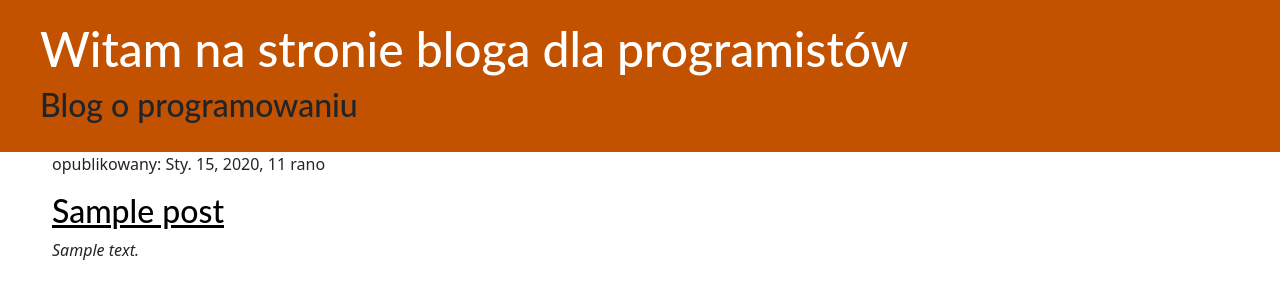
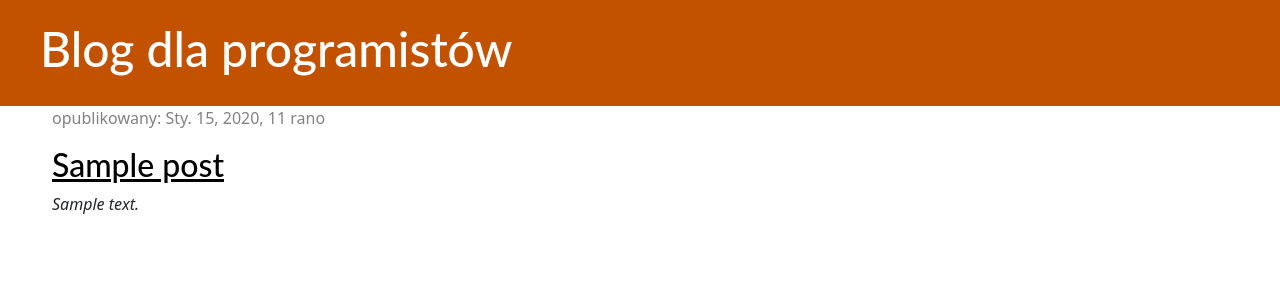
Before and after one commit to dev-com2020/djangoblog, a Django app: page / in a window 1280 px wide. Shown: the top 300 px of the page. Run offline with Django 3.2, Linux system fonts and the light colour scheme; tables that the repository leaves empty hold one stand-in row (values such as "Sample post").

Commit message:
dodano szablon base

```diff
--- a/blog/static/css/blog.css
+++ b/blog/static/css/blog.css
@@ -18,7 +18,7 @@ h1, h2, h3, h4 {
     font-family: 'Lato', cursive;
 }
 
-.date {
+.data {
     color: #828282;
 }
 
--- /dev/null
+++ b/blog/templates/blog/base.html
@@ -0,0 +1,23 @@
+{% load static %}
+<html lang="pl">
+        <head>
+            <meta charset="UTF-8">
+            <title>Blog dla programistów</title>
+            <link href="https://cdn.jsdelivr.net/npm/bootstrap@5.0.0-beta2/dist/css/bootstrap.min.css" rel="stylesheet" integrity="sha384-BmbxuPwQa2lc/FVzBcNJ7UAyJxM6wuqIj61tLrc4wSX0szH/Ev+nYRRuWlolflfl" crossorigin="anonymous">
+            <link rel="stylesheet" href="{% static 'css/blog.css' %}">
+        </head>
+<body>
+<div class="page-header">
+   <h1><a href="/">Blog dla programistów</a></h1>
+</div>
+<div class="content container">
+    <div class="row">
+        <div class="col-md-8">
+            {% block content %}
+            {% endblock %}
+        </div>
+    </div>
+</div>
+</body>
+
+</html>
--- a/blog/templates/blog/post_list.html
+++ b/blog/templates/blog/post_list.html
@@ -1,38 +1,12 @@
-{% load static %}
-<html lang="pl">
-        <head>
-            <meta charset="UTF-8">
-            <title>Blog dla programistów</title>
-            <link href="https://cdn.jsdelivr.net/npm/bootstrap@5.0.0-beta2/dist/css/bootstrap.min.css" rel="stylesheet" integrity="sha384-BmbxuPwQa2lc/FVzBcNJ7UAyJxM6wuqIj61tLrc4wSX0szH/Ev+nYRRuWlolflfl" crossorigin="anonymous">
-            <link rel="stylesheet" href="{% static 'css/blog.css' %}">
-        </head>
-<body>
-    <div class="page-header">
-        <h1><a href="">Witam na stronie bloga dla programistów</a></h1>
-        <h2>Blog o programowaniu</h2>
-    </div>
-
-    {% comment "Komentarz autora" %}
-    Tutaj lista postów
-    {% endcomment %}
-<div class="content container">
-    <div class="row">
-    {% for post in posts %}
-    <div class="col-md-8">
+    {% extends 'blog/base.html' %}
+    {% block content %}
+        {% for post in posts %}
         <div class="post">
-        <div class="data">
+            <div class="data">
             <p>opublikowany: {{ post.published_date }}</p>
-        </div>
+            </div>
         <h2><a href="">{{ post.title }}</a></h2>
         <em>{{ post.text|linebreaksbr }}</em>
         </div>
         {% endfor %}
-    </div>
-</div>
- </div>
-    <div class="stopka">
-
-    </div>
-</body>
-
-</html>
+    {% endblock %}
```
